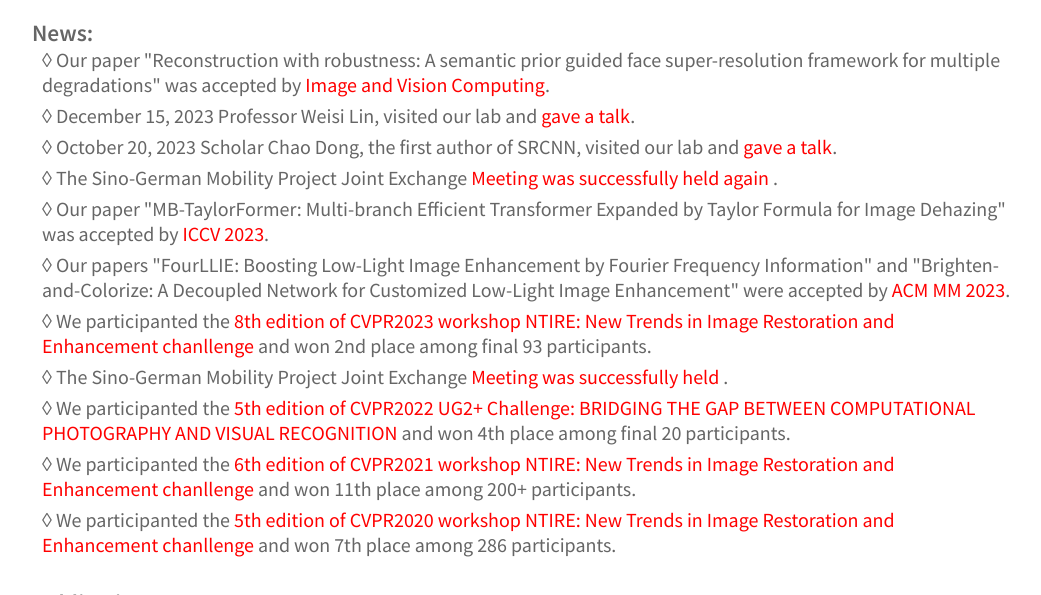
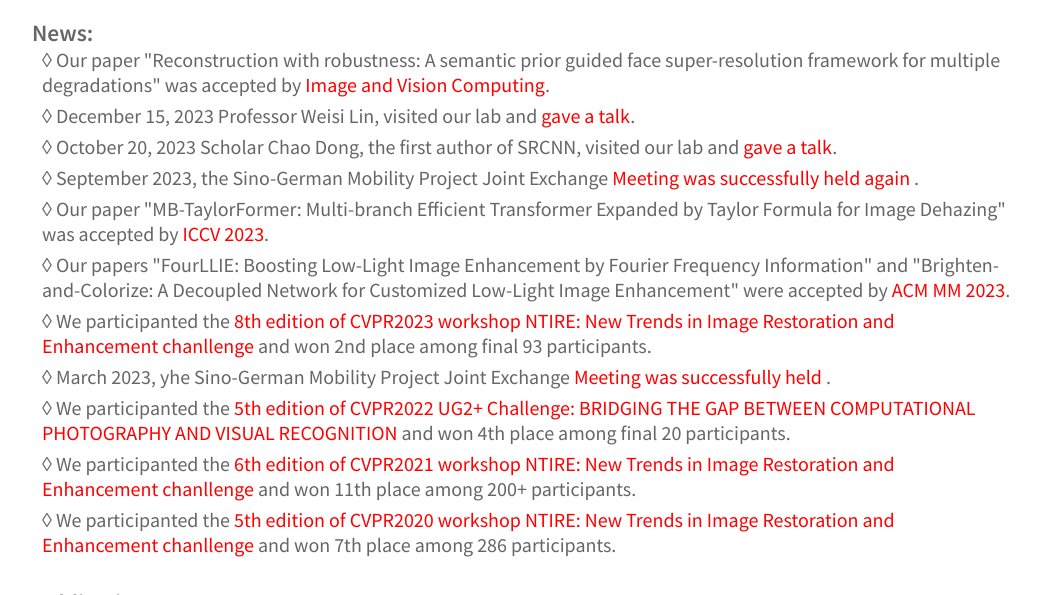
Before and after one commit to FVL2020/fvl.github.com, a plain HTML site: page index.html in a window 1280 px wide. Shown: the part 685-1280 px from the top of the page, without its empty margins (118-1159 px from the left). Drawn offline with Linux system fonts and the light colour scheme.

Commit message:
Update index.html

```diff
--- a/index.html
+++ b/index.html
@@ -42,11 +42,11 @@
 <li>&loz; Our paper "Reconstruction with robustness: A semantic prior guided face super-resolution framework for multiple degradations" was accepted by <a href="https://www.sciencedirect.com/science/article/abs/pii/S0262885623002317"><font color=#ff0000>Image and Vision Computing</font></a>. </li>
 <li>&loz; December 15, 2023 Professor Weisi Lin, visited our lab and <a href="https://github.com/FVL2020/fvl.github.com/tree/master/news/Weisi%20Lin"><font color=#ff0000>gave a talk</font></a>. <br> </li>
 <li>&loz; October 20, 2023 Scholar Chao Dong, the first author of SRCNN, visited our lab and <a href="https://github.com/FVL2020/fvl.github.com/tree/master/news/Dong%20Chao"><font color=#ff0000>gave a talk</font></a>. <br> </li>
-<li>&loz; The Sino-German Mobility Project Joint Exchange <a href="https://github.com/FVL2020/fvl.github.com/tree/master/news/SG_again"><font color=#ff0000>Meeting was successfully held again</font> </a>.</li>
+<li>&loz; September 2023, the Sino-German Mobility Project Joint Exchange <a href="https://github.com/FVL2020/fvl.github.com/tree/master/news/SG_again"><font color=#ff0000>Meeting was successfully held again</font> </a>.</li>
 <li>&loz; Our paper "MB-TaylorFormer: Multi-branch Efficient Transformer Expanded by Taylor Formula for Image Dehazing" was accepted by <a href="https://iccv2023.thecvf.com/"><font color=#ff0000>ICCV 2023</font></a>. </li>
 <li>&loz; Our papers "FourLLIE: Boosting Low-Light Image Enhancement by Fourier Frequency Information" and "Brighten-and-Colorize: A Decoupled Network for Customized Low-Light Image Enhancement" were accepted by <a href="https://www.acmmm2023.org/"><font color=#ff0000>ACM MM 2023</font></a>. </li>
 <li>&loz; We participanted the <a href="https://cvlai.net/ntire/2023/"><font color=#ff0000>8th edition of CVPR2023 workshop NTIRE: New Trends in Image Restoration and Enhancement chanllenge</font> </a> and won 2nd place among final 93 participants. </li>
-<li>&loz; The Sino-German Mobility Project Joint Exchange <a href="https://github.com/FVL2020/fvl.github.com/tree/master/news/Xu%20Xiao"><font color=#ff0000>Meeting was successfully held</font> </a>.</li>
+<li>&loz; March 2023, yhe Sino-German Mobility Project Joint Exchange <a href="https://github.com/FVL2020/fvl.github.com/tree/master/news/Xu%20Xiao"><font color=#ff0000>Meeting was successfully held</font> </a>.</li>
 <li>&loz; We participanted the <a href="http://cvpr2022.ug2challenge.org/"><font color=#ff0000>5th edition of CVPR2022 UG2+ Challenge: BRIDGING THE GAP BETWEEN COMPUTATIONAL PHOTOGRAPHY AND VISUAL RECOGNITION</font> </a> and won 4th place among final 20 participants. </li>
 <li>&loz; We participanted the <a href="https://data.vision.ee.ethz.ch/cvl/ntire21/"><font color=#ff0000>6th edition of CVPR2021 workshop NTIRE: New Trends in Image Restoration and Enhancement chanllenge</font> </a> and won 11th place among 200+ participants. </li>
 <li>&loz; We participanted the <a href="https://data.vision.ee.ethz.ch/cvl/ntire20/"><font color=#ff0000>5th edition of CVPR2020 workshop NTIRE: New Trends in Image Restoration and Enhancement chanllenge</font> </a> and won 7th place among 286 participants. </li>
```
